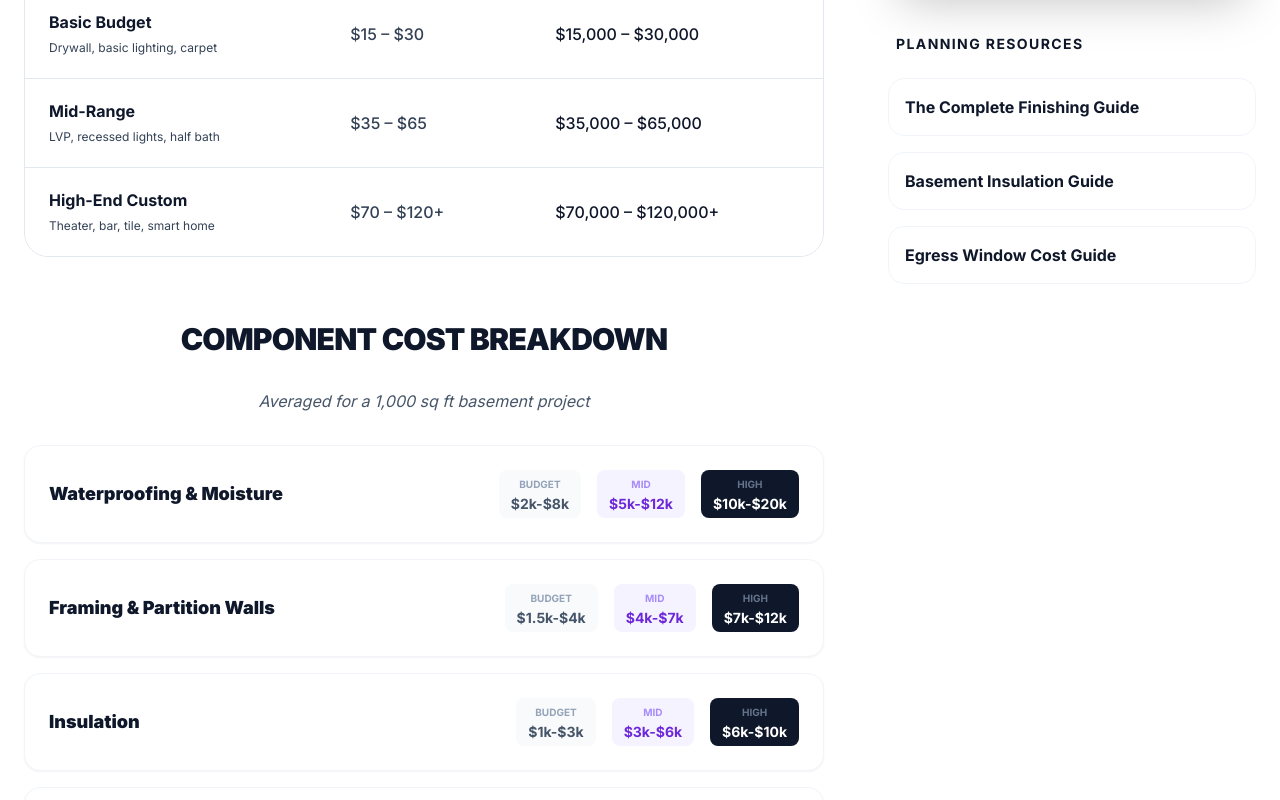
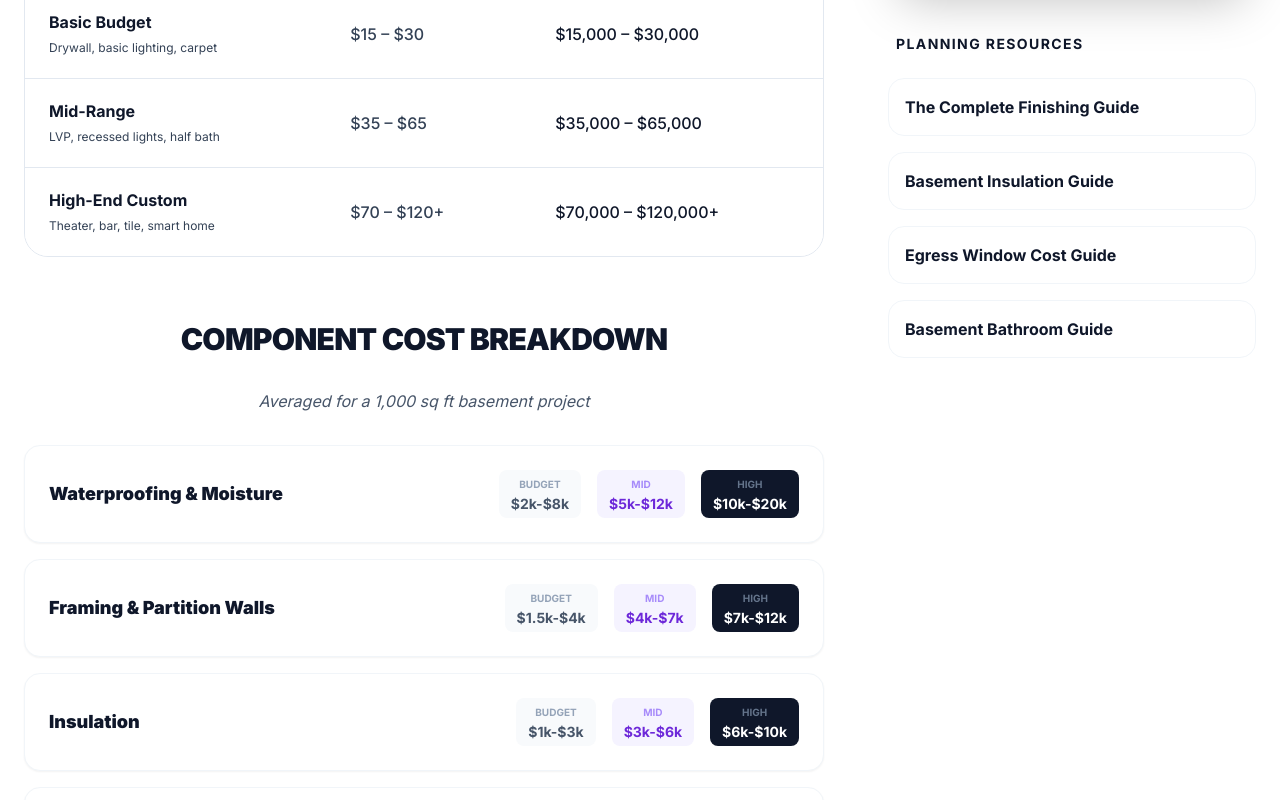
Before and after one commit to thebasementguide2026/basement-guide, a Next.js app: page /articles/basement-finishing-cost in a window 1280 px wide. Shown: the part 1361-2161 px from the top of the page. Built offline with nearby package versions, Linux system fonts and the light colour scheme.

Commit message:
feat: add Bathroom Guide cross-link to Finishing Cost article

```diff
--- a/app/articles/basement-finishing-cost/page.tsx
+++ b/app/articles/basement-finishing-cost/page.tsx
@@ -210,7 +210,8 @@ export default function BasementFinishingCost() {
                   {[
                     { title: 'The Complete Finishing Guide', slug: 'how-to-finish-a-basement' },
                     { title: 'Basement Insulation Guide', slug: 'basement-insulation-guide' },
-                    { title: 'Egress Window Cost Guide', slug: 'egress-window-cost' }
+                    { title: 'Egress Window Cost Guide', slug: 'egress-window-cost' },
+                      { title: 'Basement Bathroom Guide', slug: 'basement-bathroom-guide' },
                   ].map((article) => (
                     <Link key={article.slug} href={`/articles/${article.slug}`} className='group block p-4 bg-white border border-slate-100 rounded-2xl hover:border-violet-200 hover:shadow-md transition-all'>
                       <p className='text-slate-900 font-bold group-hover:text-violet-600 transition-colors'>{article.title}</p>
```
